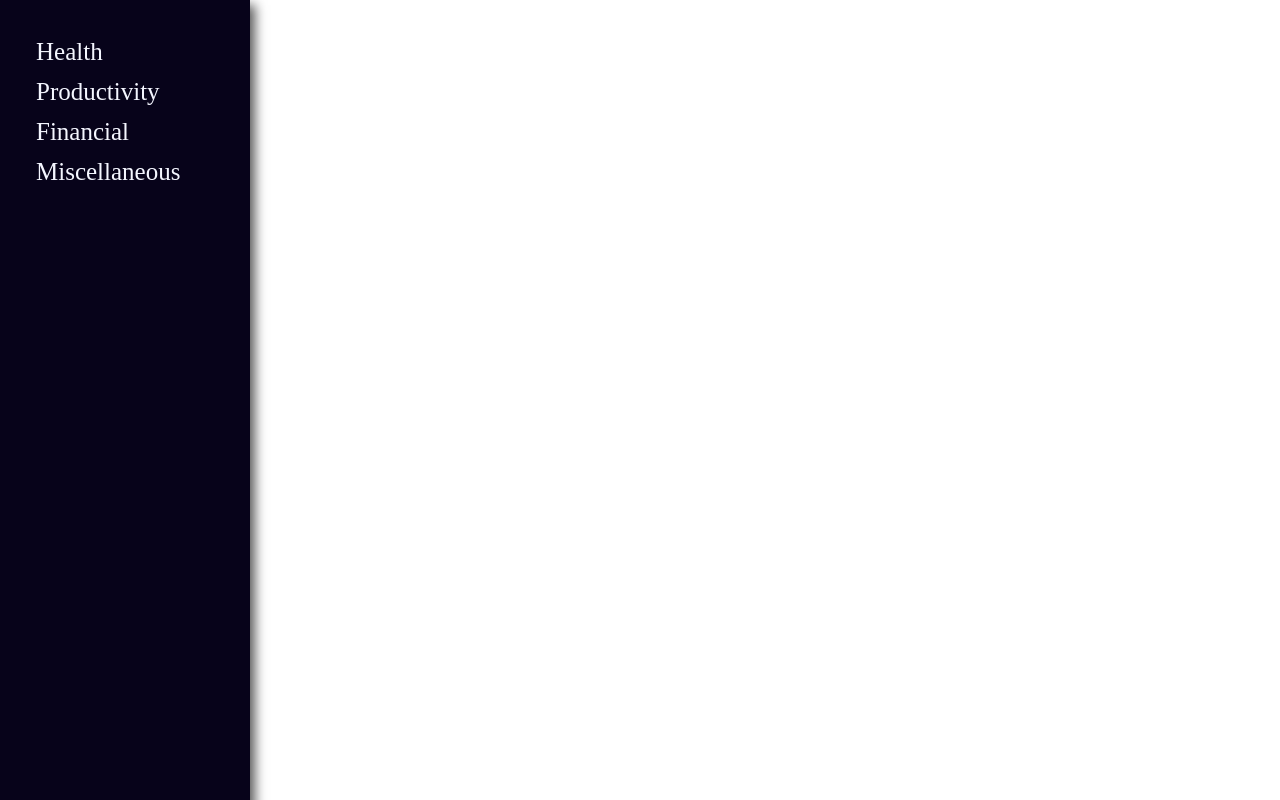
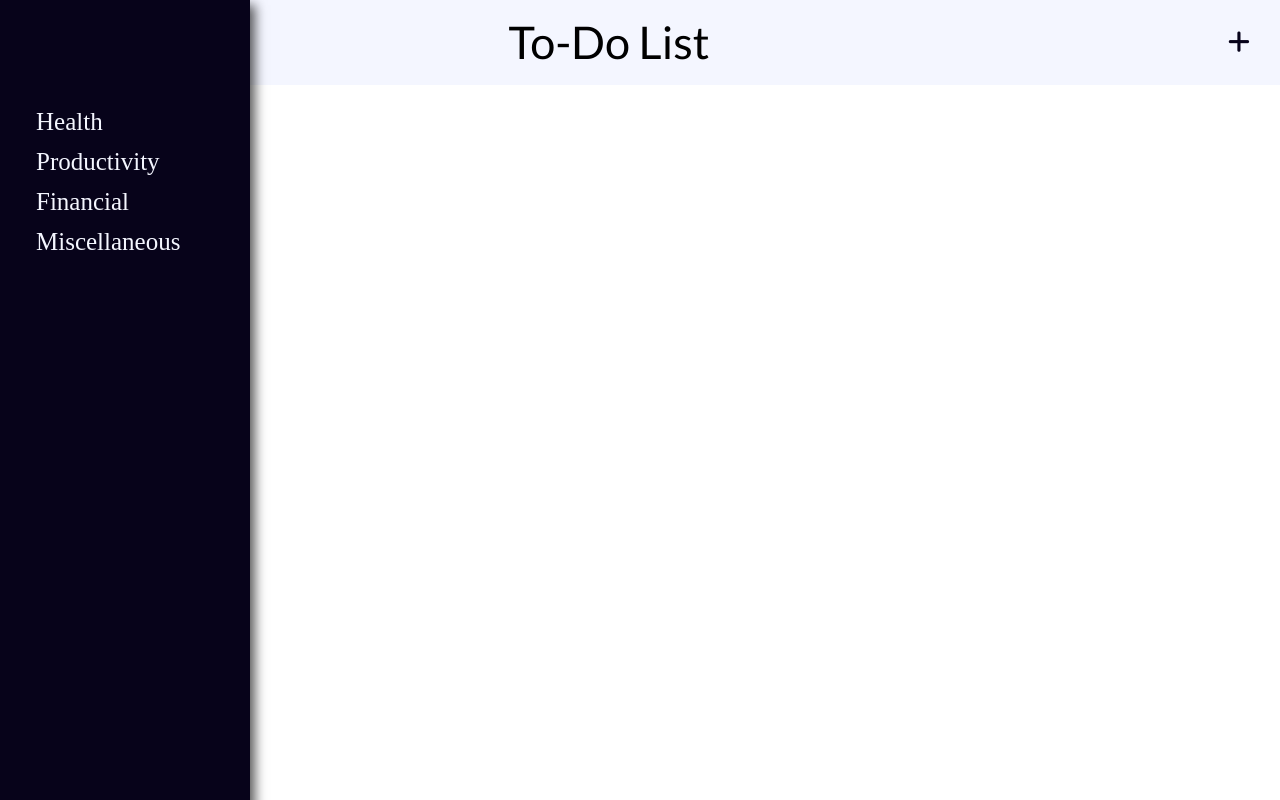
Before and after one commit to elijah-micho/To-Do-List, a website built with webpack: page dist/index.html in a window 1280 px wide. Built offline with nearby package versions, Linux system fonts and the light colour scheme.

Commit message:
added top nav bar

```diff
--- a/dist/css/main.css
+++ b/dist/css/main.css
@@ -1,3 +1,37 @@
+.topnav{
+    display: flex;
+    align-items: center;
+    height: 85px;
+    width: 100%;
+    position: fixed;
+    top: 0;
+    left: 0;
+    background-color: #F4F6FF;
+}
+
+.topnav span{
+    font-family: 'Lato', sans-serif;
+    display: table;
+    margin: auto;
+    font-size: 45px;
+}
+
+.topnav a{
+    float: right;
+    font-size: 25px;
+    transition: 0.2s;
+    text-decoration: none;
+    color: #07031A;
+    margin-right: 20px;
+    padding: 10px;
+}
+
+.topnav a:hover{
+    color: #FBD46D;
+    border: 5px solid #FBD46D;
+    border-radius: 50%;
+}
+
 .sidenav{
     height: 100%;
     width: 250px;
@@ -10,6 +44,7 @@
     background-color: #07031A;
     padding-top: 30px;
     box-shadow: 10px 0px 11px -5px rgba(0,0,0,0.66);
+    padding-top: 100px;
 }
 
 .sidenav a {
--- a/dist/index.html
+++ b/dist/index.html
@@ -2,11 +2,20 @@
 
 <html>
     <head>
+        <link href="https://fonts.googleapis.com/css2?family=Lato&family=Open+Sans&display=swap" rel="stylesheet">
+
         <link href="/dist/css/main.css" rel="stylesheet" type="text/css">
         <link href="/dist/css/reset.css" rel="stylesheet" type="text/css">
+        <script src="https://use.fontawesome.com/131eac329d.js"></script>
     </head>
 
     <body>
+        <div class="topnav">
+            <span>To-Do List</span>
+            <a href="#"><i class="fa fa-plus"></i></a>
+
+        </div>
+
         <div class="sidenav">
 
         </div>
```
